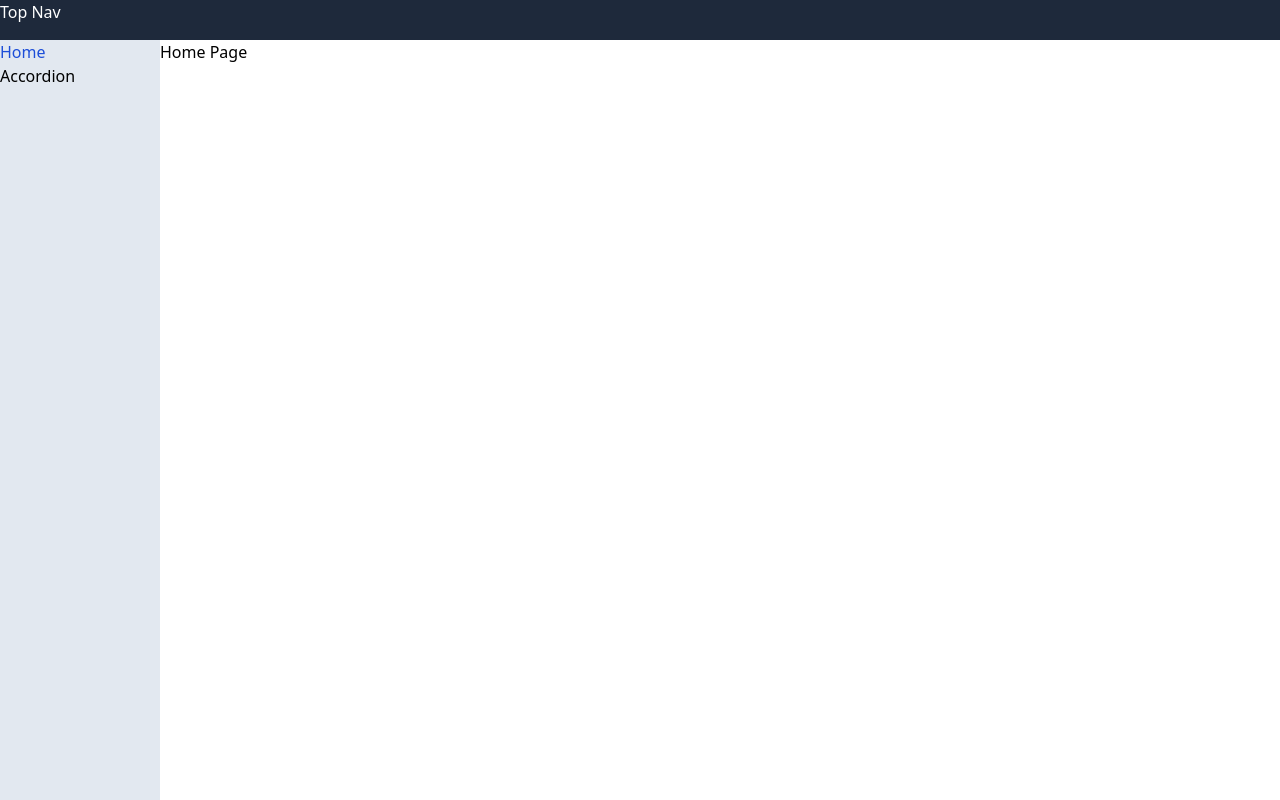
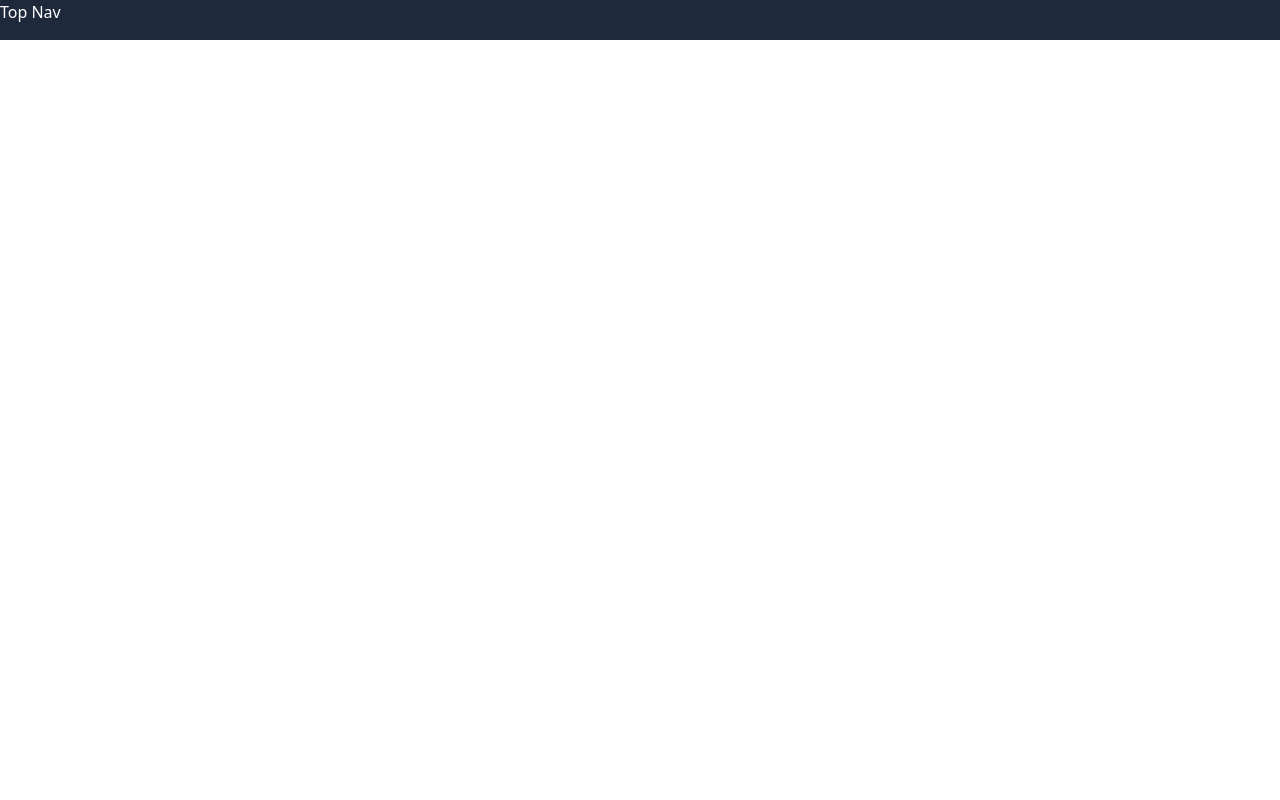
Before and after one commit to Tiiatcha/react_accordion, a React (Create React App) app: page / in a window 1280 px wide. Built offline with nearby package versions, Linux system fonts and the light colour scheme.

Commit message:
added route basename

```diff
--- a/src/App.js
+++ b/src/App.js
@@ -15,9 +15,10 @@ const router = createBrowserRouter(
   createRoutesFromElements(
     <Route path="/" element={<SideNavLayout />}>
       <Route index element={<HomePage />} />
-      <Route path="accordion" element={<AccordionPage />} />
+      <Route path="/accordion" element={<AccordionPage />} />
     </Route>
-  )
+  ),
+  { basename: "/react_accordion" }
 );
 
 const App = () => {
@@ -28,7 +29,7 @@ const App = () => {
           Top Nav
         </div>
         <div id="main_container" className="flex flex-row flex-1">
-          <RouterProvider router={router} />
+          <RouterProvider basename="/react_accordion/" router={router} />
         </div>
       </div>
     </div>
```
